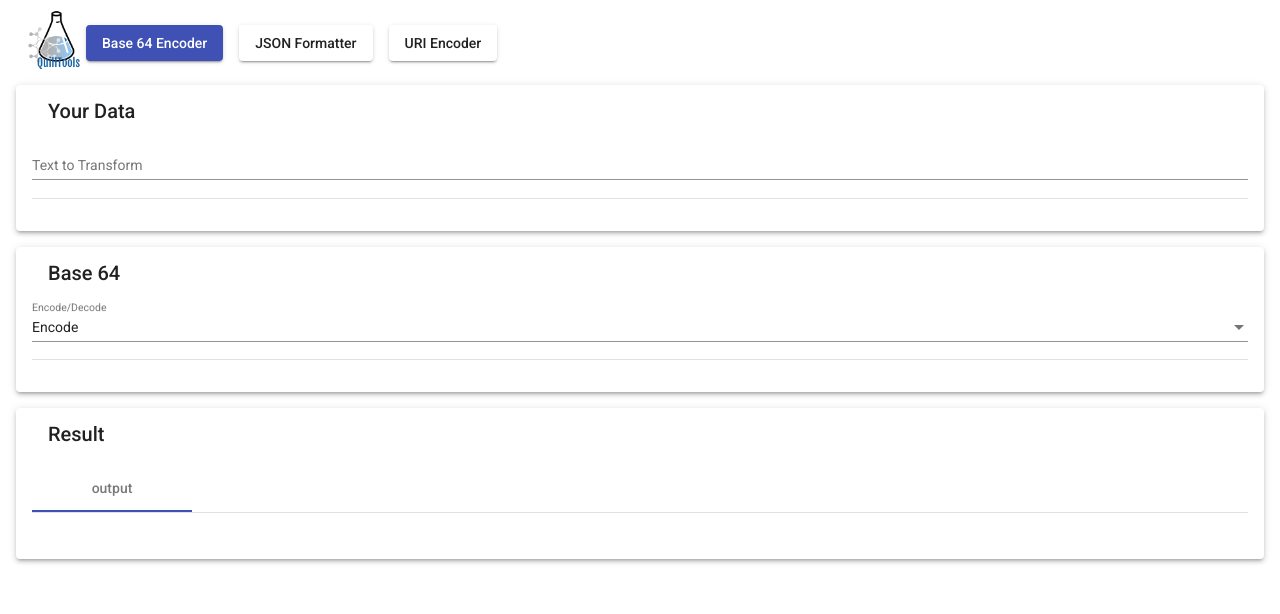
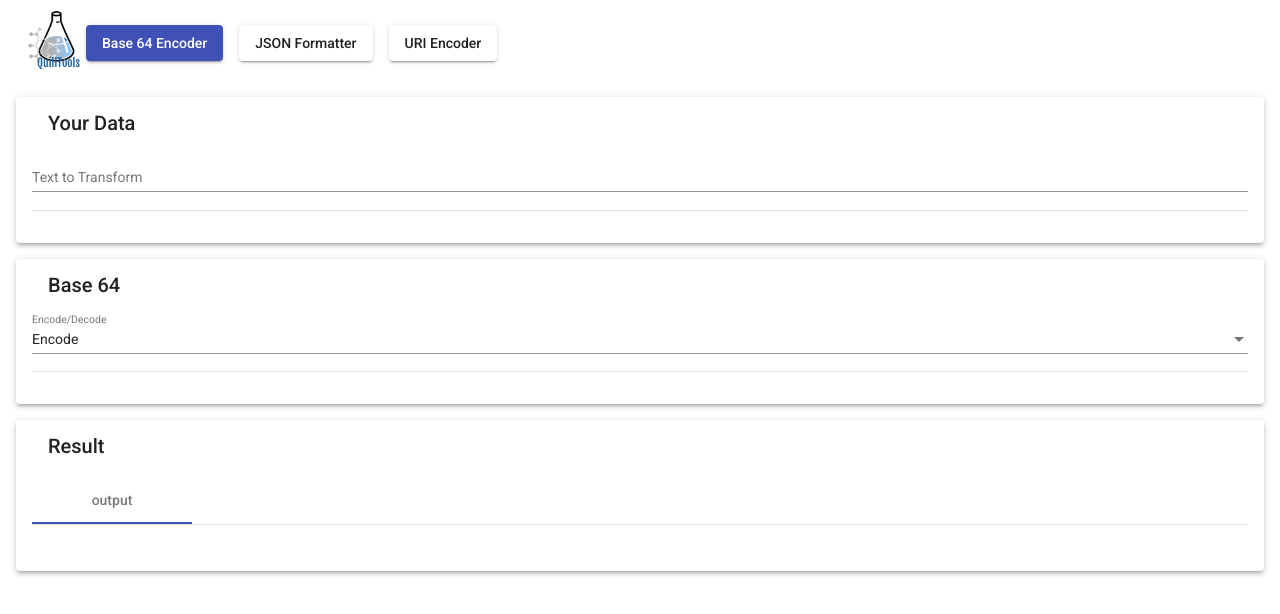
Before and after one commit to cmcquillan/fiddle.run, an Angular app in the folder src/Fiddle.Run.Client/: page /templates/base64 in a window 1280 px wide. Shown: the top 614 px of the page. Built offline with nearby package versions, Linux system fonts and the light colour scheme.

Commit message:
Adding more padding between menu and cards

```diff
--- a/src/Fiddle.Run.Client/src/styles.scss
+++ b/src/Fiddle.Run.Client/src/styles.scss
@@ -17,6 +17,8 @@ app-root {
   flex-direction: column;
   align-content: flex-start;
   justify-content: space-evenly;
+
+  padding-top: 12px;
 }
 
 .fiddle-linear-layout fiddle-transform-box.transform-box-visible {
```
